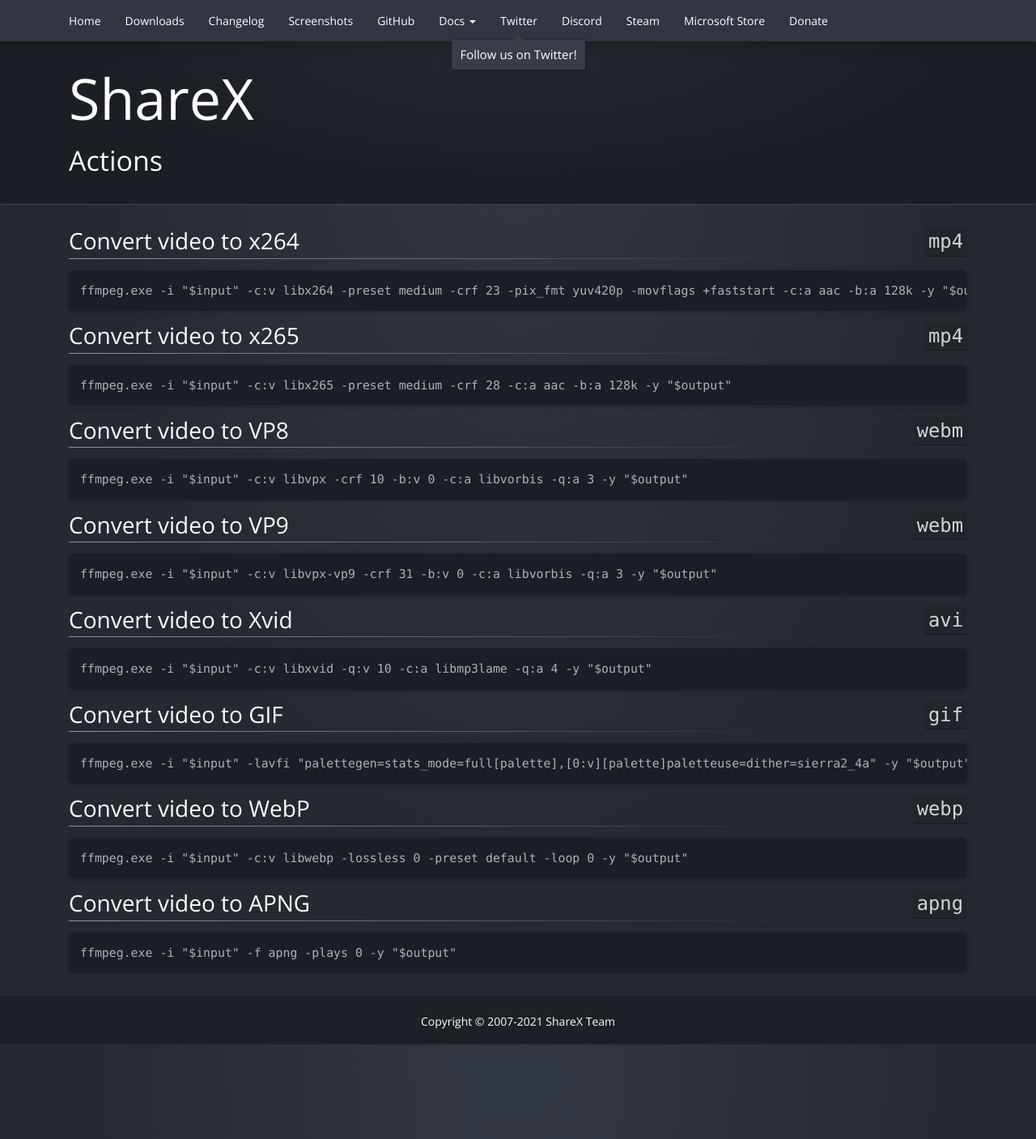
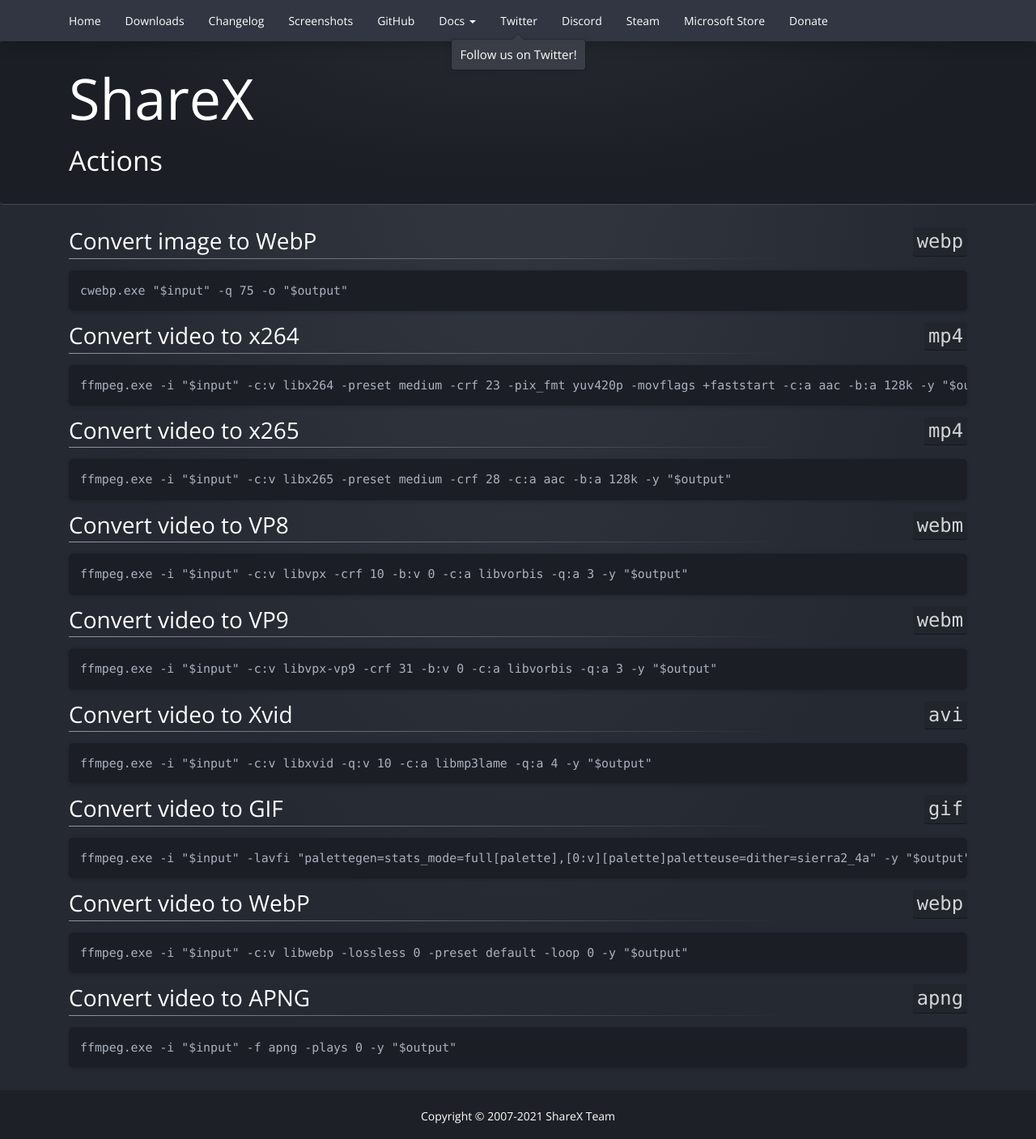
Before and after one commit to ShareX/sharex.github.io, a Jekyll site: the page built from actions/index.md, in a window 1280 px wide. Shown: the whole page at 81% size. Built offline with Jekyll 4.4.1, drawn with Linux system fonts in a browser that asks for light colours.

Commit message:
Added "Convert image to WebP"

````diff
--- a/_data/actions.yml
+++ b/_data/actions.yml
@@ -1,3 +1,8 @@
+- name: Convert image to WebP
+  filename: cwebp.exe
+  arguments: '"$input" -q 75 -o "$output"'
+  extension: webp
+
 - name: Convert video to x264
   filename: ffmpeg.exe
   arguments: -i "$input" -c:v libx264 -preset medium -crf 23 -pix_fmt yuv420p -movflags +faststart -c:a aac -b:a 128k -y "$output"
--- a/actions/index.md
+++ b/actions/index.md
@@ -5,9 +5,7 @@
 
 {% for action in site.data.actions %}
 ## {{ action.name }}{% if action.extension %} <code class="highlighter-rouge float-right">{{ action.extension }}</code>{% endif %}
-
 ```
 {{ action.filename }} {{ action.arguments }}
 ```
-
 {% endfor %}
````
